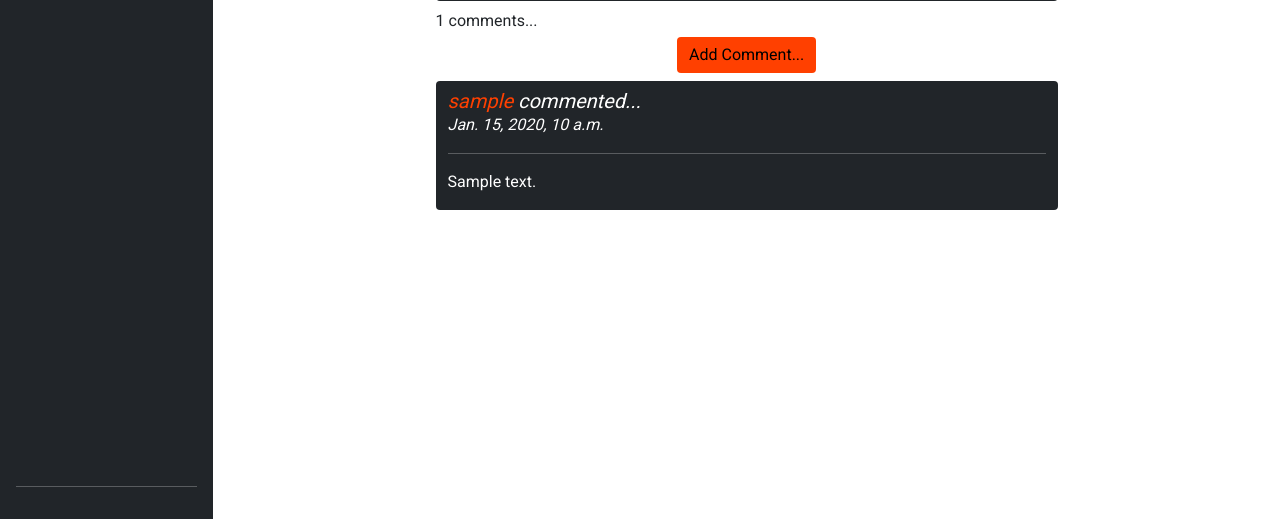
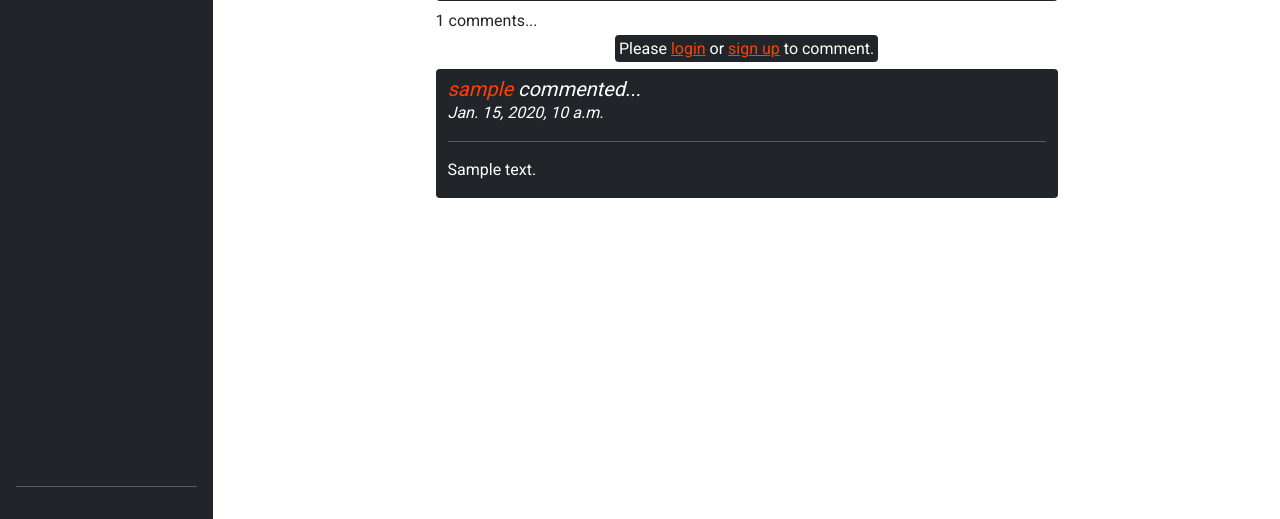
Before and after one commit to Code-Institute-Submissions/social, a Django app: a page that uses templates/post_view.html in a window 1280 px wide. Shown: the part 281-800 px from the top of the page. Run offline with Django 4.2, Linux system fonts and the light colour scheme; tables that the repository leaves empty hold one stand-in row (values such as "Sample post"); some libraries are stand-ins or nearby versions.

Commit message:
Render post view page dynamically, depending on whether user is authenticated

```diff
--- a/templates/post_view.html
+++ b/templates/post_view.html
@@ -57,10 +57,18 @@
 </div>
 
 <!-- Add Comment Button -->
-<div class="row justify-content-center">
+<div class="row justify-content-center mb-2">
     <div class="col text-center">
-        <button type="button" class="btn btn-warning org-bg mb-2" data-bs-toggle="modal"
-            data-bs-target="#comment-modal">Add Comment...</button>
+        {% if user.is_authenticated %}
+        <button type="button" class="btn btn-warning org-bg" data-bs-toggle="modal" data-bs-target="#comment-modal">Add
+            Comment...</button>
+
+        {% else %}
+        <span class="grey-bg p-1 rounded">Please <a href="{% url 'account_login' %}"
+                class="org-text text-decoration-underline">login</a> or <a href="{% url 'account_signup' %}"
+                class="org-text text-decoration-underline">sign
+                up</a> to comment.</span>
+        {% endif %}
     </div>
 </div>
 
@@ -71,7 +79,8 @@
             <!-- Header -->
             <div class="modal-header">
                 <h5 class="modal-title" id="exampleModalLabel">Add a comment...</h5>
-                <button type="button" class="btn-close btn-close-white" data-bs-dismiss="modal" aria-label="Close"></button>
+                <button type="button" class="btn-close btn-close-white" data-bs-dismiss="modal"
+                    aria-label="Close"></button>
             </div>
 
             <!-- Body/Form-->
```
